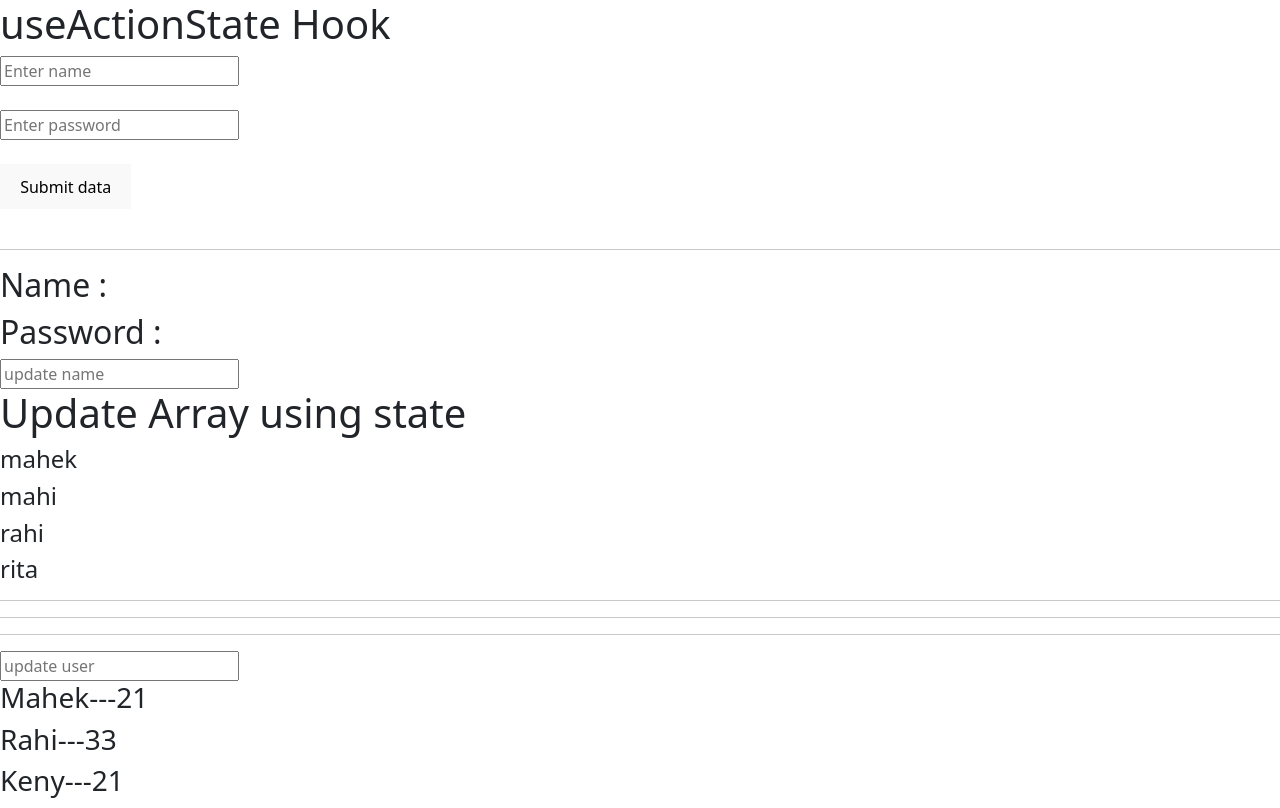
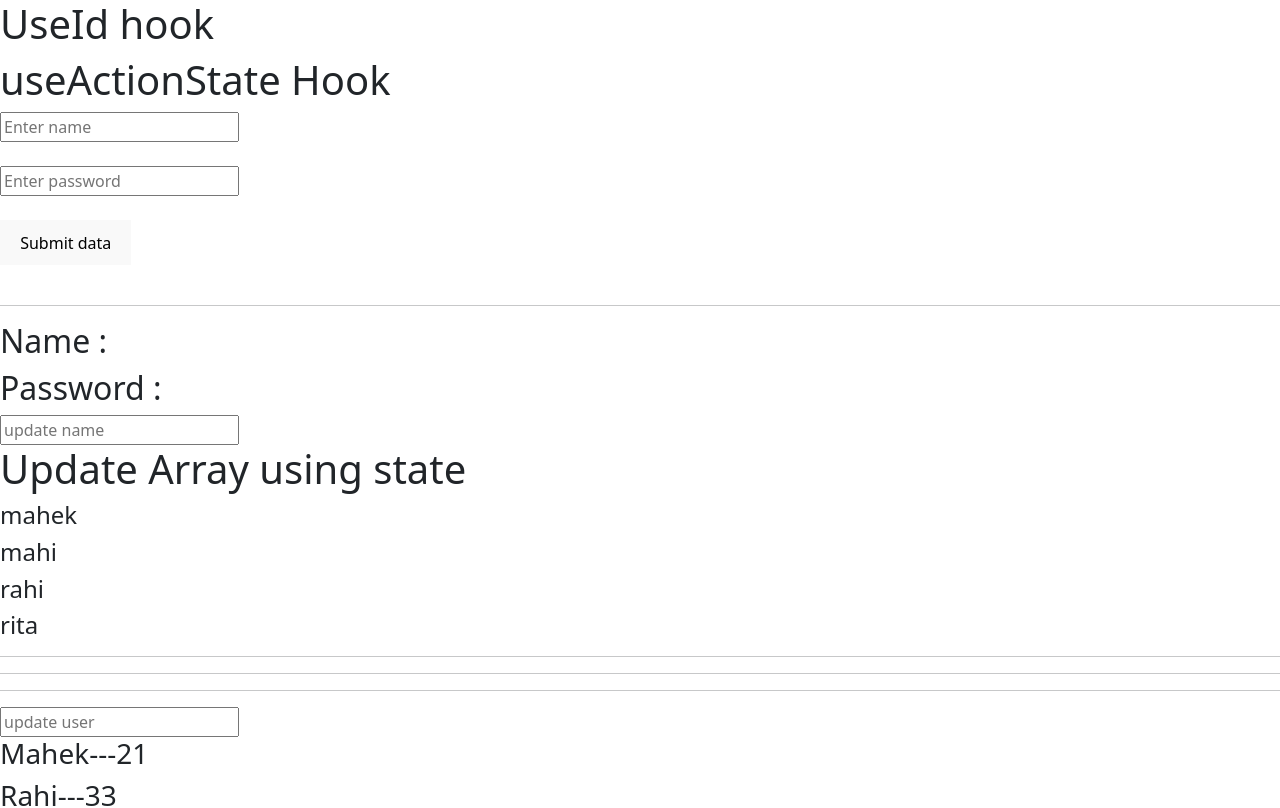
Before and after one commit to MahekSheth01/ReactJS, a React (Vite) app: page / in a window 1280 px wide. Shown: the top 808 px of the page. Built offline with nearby package versions, Linux system fonts and the light colour scheme.

Commit message:
useId hook

```diff
--- a/src/App.jsx
+++ b/src/App.jsx
@@ -34,6 +34,7 @@ import Parent from "./Parent";
 import UpdateObject from "./UpdateObject";
 import UpdateArray from "./UpdateArray";
 import HookuseActionState from "./HookuseActionState";
+import HookuseId from "./HookuseId";
 function App() {
 
   /* ===== BASIC FUNCTIONS ===== */
@@ -128,6 +129,7 @@ function App() {
   /* ===== JSX RETURN ===== */
   return (
     <div>
+      <HookuseId/>
       <HookuseActionState/>
       <UpdateArray/>
       <UpdateObject/>
--- /dev/null
+++ b/src/HookuseId.jsx
@@ -0,0 +1,12 @@
+import React from 'react'
+
+const HookuseId = () => {
+  return (
+    <div>
+      <h1>UseId hook</h1>
+
+    </div>
+  )
+}
+
+export default HookuseId
```
